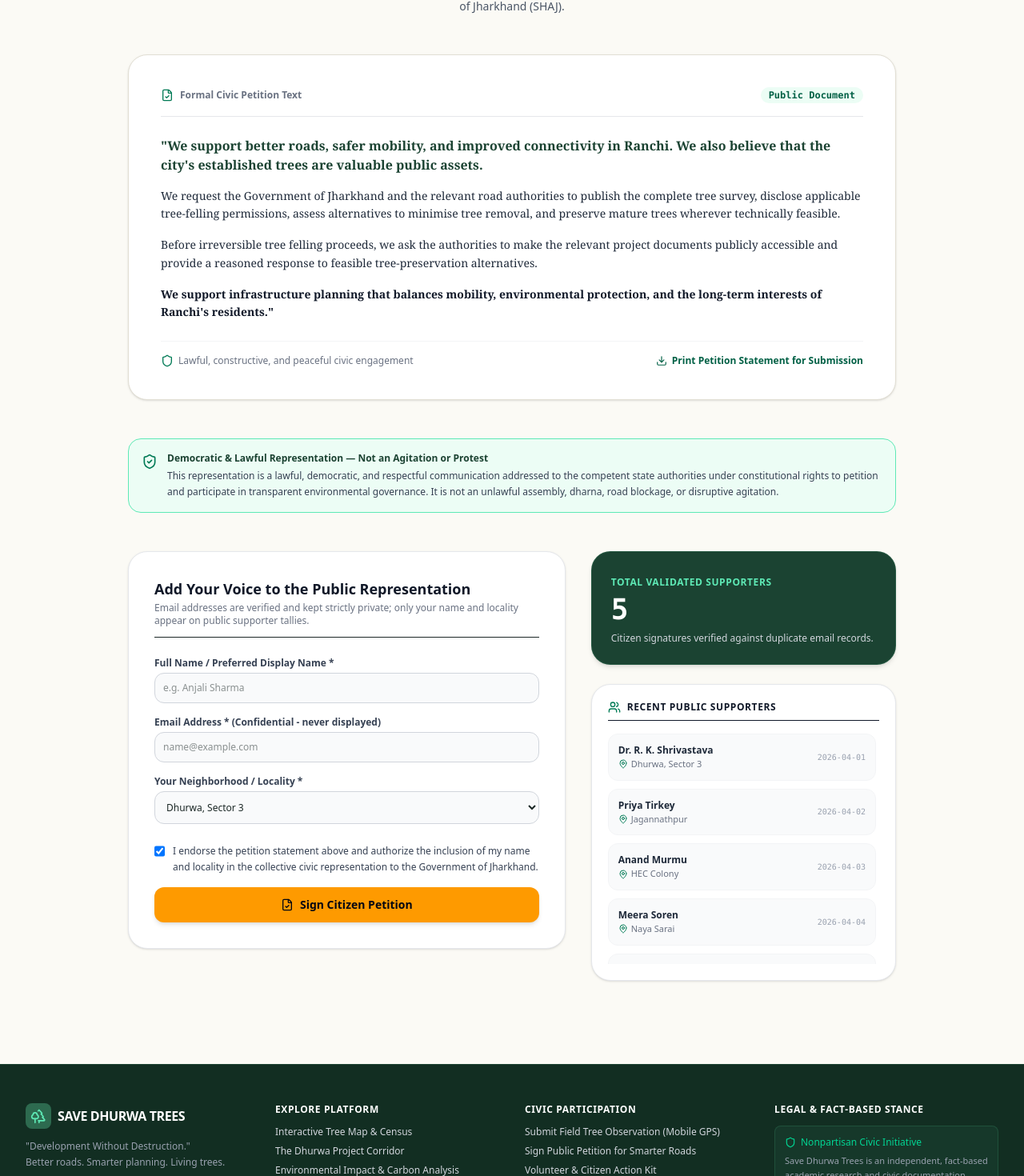
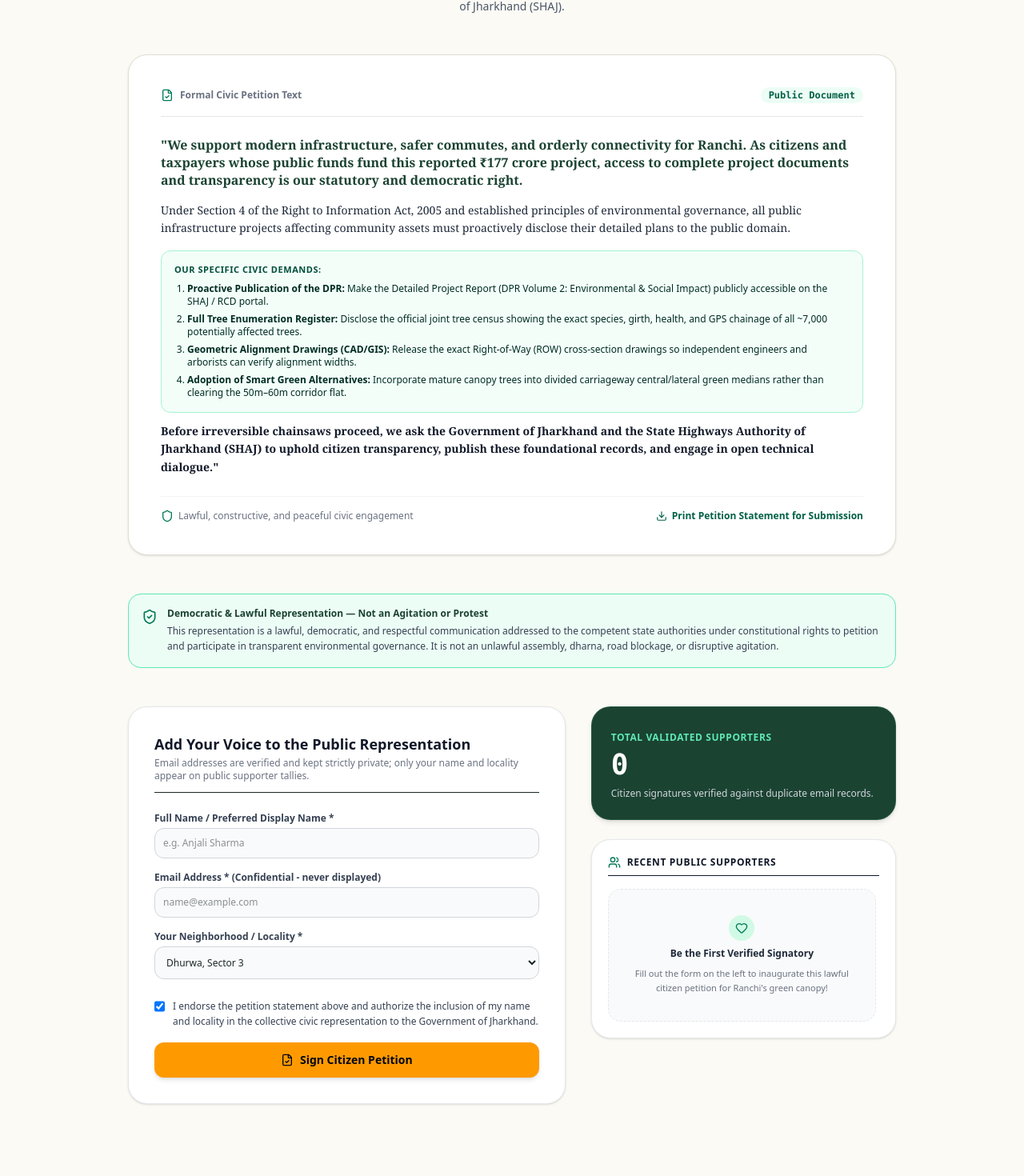
Before and after one commit to GauravSinhaa/save-dhurwa-trees, a Next.js app: page /petition in a window 1280 px wide. Shown: the part 296-1766 px from the top of the page at 80% size. Built offline with nearby package versions, Linux system fonts and the light colour scheme.

Commit message:
Update petition text with Citizen Right to Transparency, DPR & Tree Census under RTI Act; clear mock signatures

```diff
--- a/src/app/petition/page.tsx
+++ b/src/app/petition/page.tsx
@@ -28,7 +28,7 @@ export default function PublicPetitionPage() {
   const { language } = useLanguage();
 
   const [supporters, setSupporters] = useState<Supporter[]>([]);
-  const [totalCount, setTotalCount] = useState(5);
+  const [totalCount, setTotalCount] = useState(0);
   const [name, setName] = useState("");
   const [email, setEmail] = useState("");
   const [locality, setLocality] = useState("Dhurwa, Sector 3");
@@ -58,7 +58,7 @@ export default function PublicPetitionPage() {
       const json = await res.json();
       if (json.success) {
         setSupporters(json.supporters || []);
-        setTotalCount(json.total_signatures || 5);
+        setTotalCount(json.total_signatures || 0);
       }
     } catch (e) {
       console.error(e);
@@ -144,25 +144,33 @@ export default function PublicPetitionPage() {
         </div>
 
         <div className="text-sm text-gray-800 leading-relaxed space-y-4 font-serif">
-          <p className="font-semibold text-[#1b4332] text-base">
-            &quot;We support better roads, safer mobility, and improved connectivity in
-            Ranchi. We also believe that the city&apos;s established trees are valuable
-            public assets.
+          <p className="font-semibold text-[#1b4332] text-base leading-snug">
+            &quot;We support modern infrastructure, safer commutes, and orderly connectivity for Ranchi. As citizens and taxpayers whose public funds fund this reported ₹177 crore project, access to complete project documents and transparency is our statutory and democratic right.
           </p>
           <p>
-            We request the Government of Jharkhand and the relevant road authorities to
-            publish the complete tree survey, disclose applicable tree-felling
-            permissions, assess alternatives to minimise tree removal, and preserve mature
-            trees wherever technically feasible.
+            Under Section 4 of the Right to Information Act, 2005 and established principles of environmental governance, all public infrastructure projects affecting community assets must proactively disclose their detailed plans to the public domain.
           </p>
-          <p>
-            Before irreversible tree felling proceeds, we ask the authorities to make the
-            relevant project documents publicly accessible and provide a reasoned
-            response to feasible tree-preservation alternatives.
+          <div className="my-3 p-4 bg-emerald-50/60 rounded-xl border border-emerald-200 font-sans text-xs space-y-2 text-emerald-950 not-italic">
+            <p className="font-bold text-emerald-900 uppercase tracking-wider text-[11px]">
+              Our Specific Civic Demands:
             </p>
+            <ol className="list-decimal pl-4 space-y-1.5 font-medium">
+              <li>
+                <strong>Proactive Publication of the DPR:</strong> Make the Detailed Project Report (DPR Volume 2: Environmental &amp; Social Impact) publicly accessible on the SHAJ / RCD portal.
+              </li>
+              <li>
+                <strong>Full Tree Enumeration Register:</strong> Disclose the official joint tree census showing the exact species, girth, health, and GPS chainage of all ~7,000 potentially affected trees.
+              </li>
+              <li>
+                <strong>Geometric Alignment Drawings (CAD/GIS):</strong> Release the exact Right-of-Way (ROW) cross-section drawings so independent engineers and arborists can verify alignment widths.
+              </li>
+              <li>
+                <strong>Adoption of Smart Green Alternatives:</strong> Incorporate mature canopy trees into divided carriageway central/lateral green medians rather than clearing the 50m–60m corridor flat.
+              </li>
+            </ol>
+          </div>
           <p className="font-semibold text-gray-900">
-            We support infrastructure planning that balances mobility, environmental
-            protection, and the long-term interests of Ranchi&apos;s residents.&quot;
+            Before irreversible chainsaws proceed, we ask the Government of Jharkhand and the State Highways Authority of Jharkhand (SHAJ) to uphold citizen transparency, publish these foundational records, and engage in open technical dialogue.&quot;
           </p>
         </div>
 
@@ -338,7 +346,20 @@ export default function PublicPetitionPage() {
             </h3>
 
             <div className="space-y-2.5 max-h-72 overflow-y-auto pr-1">
-              {supporters.map((s) => (
+              {supporters.length === 0 ? (
+                <div className="text-center py-8 px-4 bg-gray-50 rounded-2xl border border-dashed border-gray-200 space-y-2">
+                  <div className="w-8 h-8 rounded-full bg-emerald-100 text-emerald-700 flex items-center justify-center mx-auto">
+                    <Heart className="w-4 h-4" />
+                  </div>
+                  <p className="text-xs font-semibold text-gray-800">
+                    Be the First Verified Signatory
+                  </p>
+                  <p className="text-[11px] text-gray-500 leading-relaxed max-w-xs mx-auto">
+                    Fill out the form on the left to inaugurate this lawful citizen petition for Ranchi&apos;s green canopy!
+                  </p>
+                </div>
+              ) : (
+                supporters.map((s) => (
                   <div
                     key={s.id}
                     className="p-3 bg-gray-50 rounded-xl border border-gray-100 flex items-center justify-between text-xs"
@@ -356,7 +377,8 @@ export default function PublicPetitionPage() {
                       {s.submitted_at.split("T")[0]}
                     </span>
                   </div>
-              ))}
+                ))
+              )}
             </div>
           </div>
         </div>
--- a/src/lib/db.ts
+++ b/src/lib/db.ts
@@ -389,49 +389,8 @@ export const initialCitizenReports: CitizenReport[] = [
   },
 ];
 
-// Public Petition Signatures
-export const initialPetitionSignatures: PetitionSignature[] = [
-  {
-    id: "sig-001",
-    display_name: "Dr. R. K. Shrivastava",
-    locality: "Dhurwa, Sector 3",
-    email_hash: "anon-48392",
-    consent_given: true,
-    submitted_at: "2026-04-01T09:12:00Z",
-  },
-  {
-    id: "sig-002",
-    display_name: "Priya Tirkey",
-    locality: "Jagannathpur",
-    email_hash: "anon-59201",
-    consent_given: true,
-    submitted_at: "2026-04-02T11:45:00Z",
-  },
-  {
-    id: "sig-003",
-    display_name: "Anand Murmu",
-    locality: "HEC Colony",
-    email_hash: "anon-38291",
-    consent_given: true,
-    submitted_at: "2026-04-03T16:20:00Z",
-  },
-  {
-    id: "sig-004",
-    display_name: "Meera Soren",
-    locality: "Naya Sarai",
-    email_hash: "anon-94021",
-    consent_given: true,
-    submitted_at: "2026-04-04T10:15:00Z",
-  },
-  {
-    id: "sig-005",
-    display_name: "Rajeshwar Verma",
-    locality: "Doranda",
-    email_hash: "anon-10293",
-    consent_given: true,
-    submitted_at: "2026-04-05T12:00:00Z",
-  },
-];
+// Public Petition Signatures (Clean slate for genuine verified citizen signatories)
+export const initialPetitionSignatures: PetitionSignature[] = [];
 
 // Official Project Documents
 export const initialProjectDocuments: ProjectDocument[] = [
```
Lines whose indentation alone changed are shown as unchanged.
